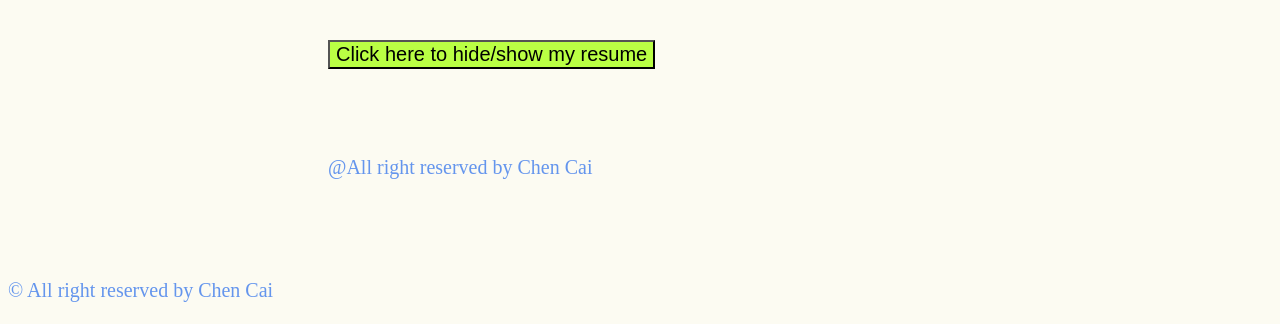
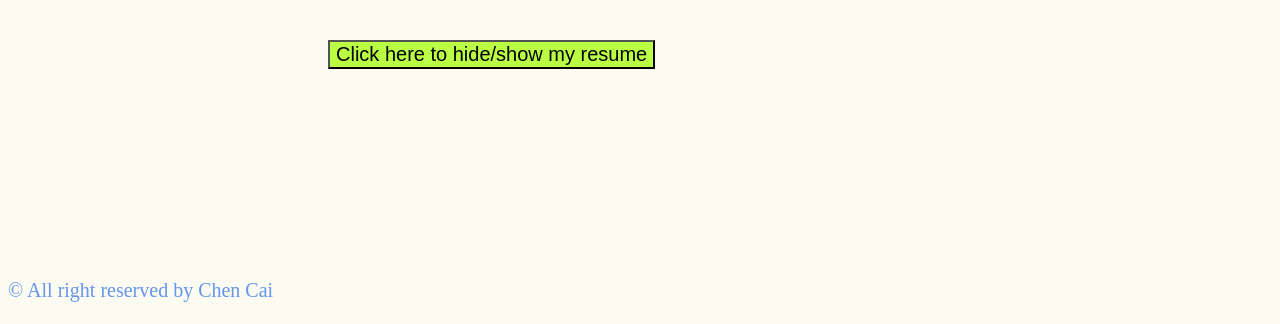
Before and after one commit to cser017/cser017.github.io, a plain HTML site: page 6) Courses.html in a window 1280 px wide. Shown: the part 476-800 px from the top of the page. Drawn offline with nearby package versions, Linux system fonts and the light colour scheme.

Commit message:
update bug

```diff
--- a/6) Courses.html
+++ b/6) Courses.html
@@ -42,7 +42,6 @@
   <br><br>
   <div id="resume"><img src="resume.jpg" width="1000px" height="1400px" style="display:none"/>
   </div>
-  <div class="copyright">  <p>@All right reserved by Chen Cai</p></div>
 
   <br><br><br><br><br>
 
--- a/style.css
+++ b/style.css
@@ -178,5 +178,5 @@ table, th, td {
     color: cornflowerblue;
     bottom: 2px;
     float: left;
-    position: absolute;
+    position: fixed;
 }
```
